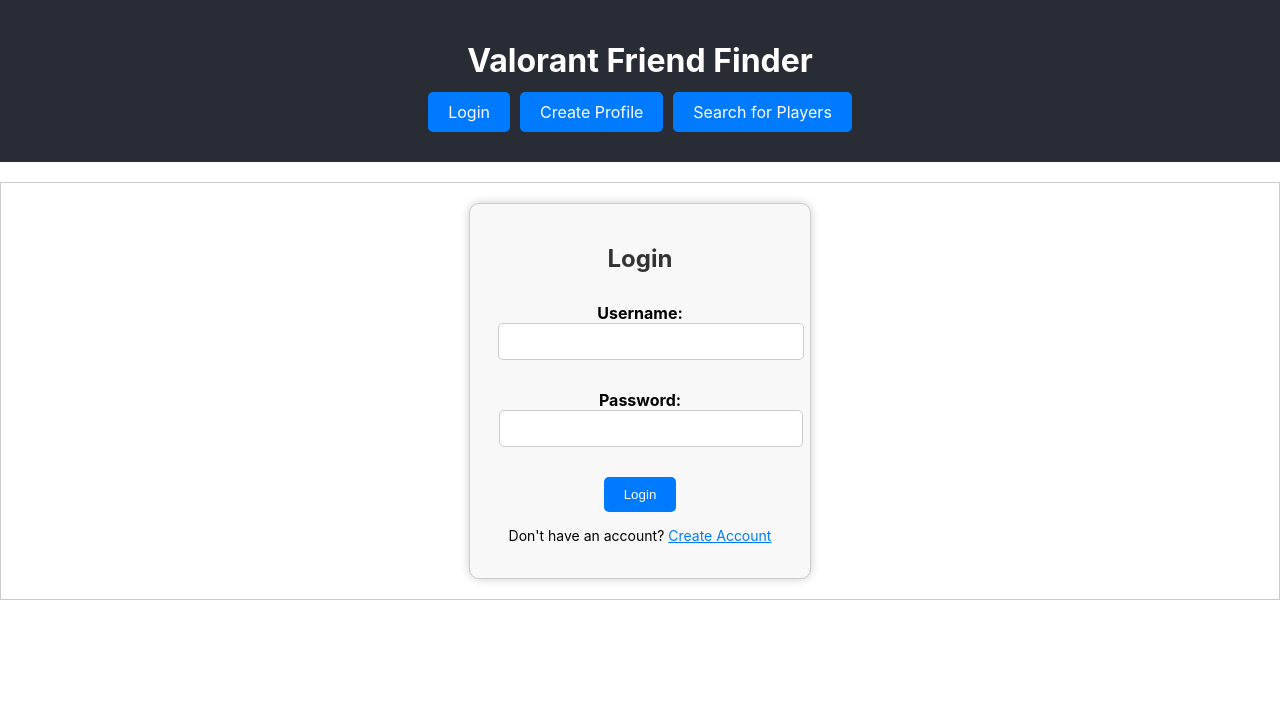
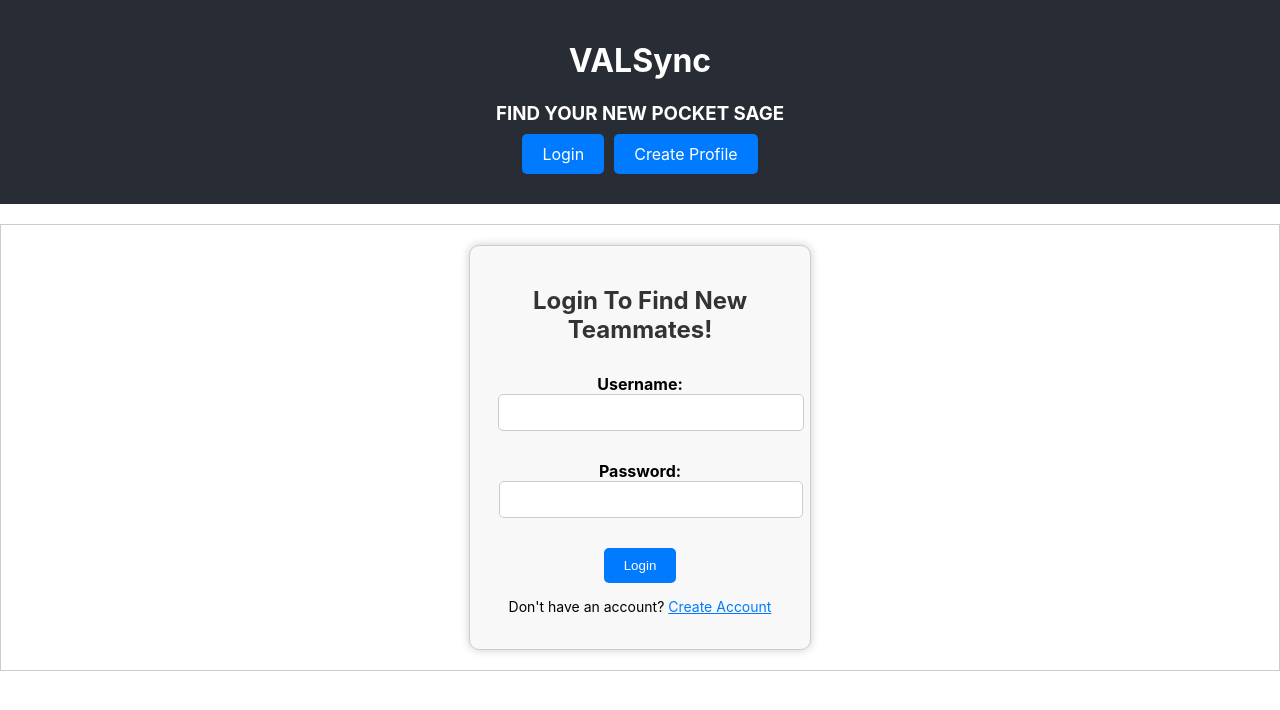
Before and after one commit to santosmatt117/VALORANT_FRIENDS, a React (Create React App) app in the folder frontend/: page / in a window 1280 px wide. Shown: the top 710 px of the page. Built offline with nearby package versions, Linux system fonts and the light colour scheme.

Commit message:
- can only search after login

```diff
--- a/frontend/src/App.tsx
+++ b/frontend/src/App.tsx
@@ -30,8 +30,8 @@
 
     if (page === 'CreateProfile') {
       return <CreateProfilePage />;
-    } else if (page === 'SearchPlayers') {
-      return <SearchPlayersPage />;
+    // } else if (page === 'SearchPlayers') {
+    //   return <SearchPlayersPage />;
     } else if (page === 'Login') {
       return <LoginPage />; // Render the LoginPage component
     } else if (page === 'UserAccount') {
@@ -46,12 +46,13 @@
       <Router>
         <div className="App">
           <header className="App-header">
-            <h1>Valorant Friend Finder</h1>
+            <h1>VALSync</h1>
+            <h3> FIND YOUR NEW POCKET SAGE  </h3>
             <div className="options">
               {/* Use Link to navigate */}
               <Link to="/">Login</Link>
               <Link to="/CreateProfile">Create Profile</Link>
-              <Link to="/SearchPlayers">Search for Players</Link>
+              {/* <Link to="/SearchPlayers">Search for Players</Link> */}
             </div>
           </header>
           <div className="page-content">
--- a/frontend/src/CreateProfilePage.tsx
+++ b/frontend/src/CreateProfilePage.tsx
@@ -140,7 +140,7 @@
         <div className="select-container">
           <label className="select-label">Rank:</label>
           <div className="custom-select">
-            <select name="P_rank" value={state.rank} onChange={handleInputChange}>
+            <select name="rank" value={state.rank} onChange={handleInputChange}>
               {Object.values(PlayerRank).map((rankOption) => (
                 <option key={rankOption} value={rankOption}>
                   {rankOption}
--- a/frontend/src/LoginPage.tsx
+++ b/frontend/src/LoginPage.tsx
@@ -52,7 +52,7 @@
 
   return (
     <div className="login-container">
-      <h2>Login</h2>
+      <h2>Login To Find New Teammates!</h2>
       <form onSubmit={handleLoginSubmit}>
         <label>
           Username:
--- a/frontend/src/UserAccountPage.tsx
+++ b/frontend/src/UserAccountPage.tsx
@@ -44,7 +44,7 @@
 
   return (
     <div className="user-account-container">
-      <h2>{currPlayer?.playerIdentifier}</h2>
+      <h2>{currPlayer?.playerIdentifier}</h2> <button>Edit Profile</button>
       {loading ? (
         <p>Loading player data...</p>
       ) : error ? (
```
